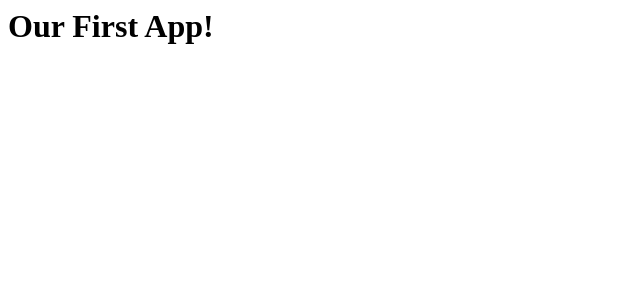
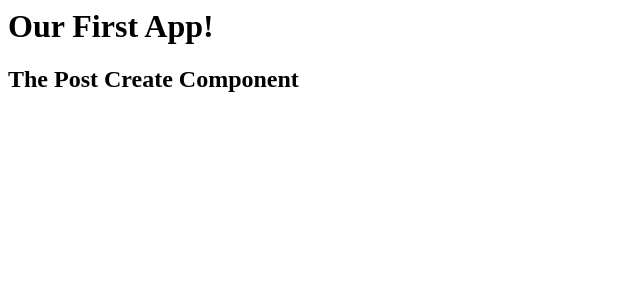
Before and after one commit to tarunnrathi/mean-course2, an Angular app: page / in a window 1280 px wide. Shown: the top 300 px of the page, without its empty margins (0-640 px from the left). Built offline with nearby package versions, Linux system fonts and the light colour scheme.

Commit message:
2 files modified, 3 added

```diff
--- a/src/app/app.component.html
+++ b/src/app/app.component.html
@@ -1 +1,2 @@
 <h1>Our First App!</h1>
+<app-post-create></app-post-create>
--- a/src/app/app.module.ts
+++ b/src/app/app.module.ts
@@ -3,11 +3,12 @@
 import { FormsModule } from '@angular/forms';
 
 import { AppComponent } from './app.component';
+import { PostCreateComponent} from './posts/post-create/post-create.component';
 import { HelloComponent } from './hello.component';
 
 @NgModule({
   imports:      [ BrowserModule, FormsModule ],
-  declarations: [ AppComponent, HelloComponent ],
+  declarations: [ AppComponent, HelloComponent,PostCreateComponent ],
   bootstrap:    [ AppComponent ]
 })
 export class AppModule { }
--- /dev/null
+++ b/src/app/posts/post-create/post-create.component.html
@@ -0,0 +1 @@
+<h2>The Post Create Component</h2>
```
Also changed, not shown: src/app/posts/post-create/post-create.component.ts (added, +9 -0 lines), src/app/posts/post-create/post-create.component.css (added).
